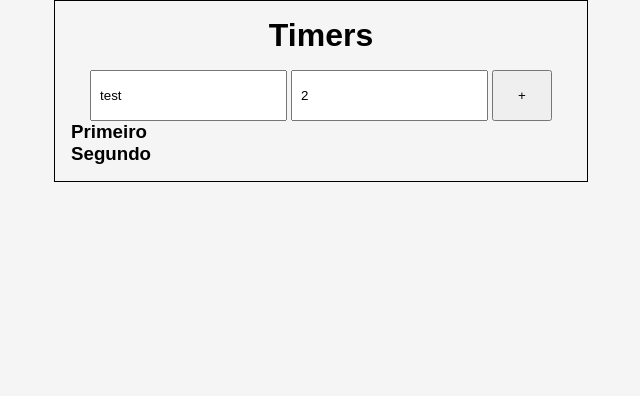
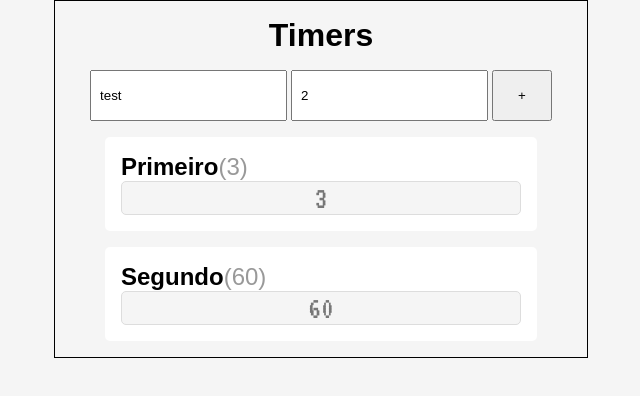
Before and after one commit to matiasarenhard/custom-timers, a React (Create React App) app: page / in a window 1280 px wide. Shown: the top 396 px of the page, without its empty margins (319-959 px from the left). Built offline with nearby package versions, Linux system fonts and the light colour scheme.

Commit message:
add new font

```diff
--- a/public/index.html
+++ b/public/index.html
@@ -9,6 +9,8 @@
       content="Web site created using create-react-app"
     />
     <title>Custom Timers</title>
+    <link rel="preconnect" href="https://fonts.gstatic.com" crossorigin>
+    <link href="https://fonts.googleapis.com/css2?family=VT323&display=swap" rel="stylesheet">
   </head>
   <body>
     <noscript>You need to enable JavaScript to run this app.</noscript>
--- a/src/App.js
+++ b/src/App.js
@@ -1,4 +1,5 @@
 import TimerForm from "./components/TimerForm";
+import Timer from "./components/Timer";
 import styles from "./App.module.css";
 import { useState } from "react";
 
@@ -15,7 +16,7 @@ function App() {
 
       <div className={styles.timers}>
         {timers.map((timer) => (
-          <h3 key={timer.id}>{timer.name}</h3>
+          <Timer key={timer.id} {...timer}/>
         ))}
 
       </div>
--- a/src/App.module.css
+++ b/src/App.module.css
@@ -10,4 +10,9 @@
 }
 
 .timers {
+  margin-top: 1rem;
+  display: flex;
+  flex-direction: column;
+  gap: 1rem;
+  align-items: center;
 }
--- /dev/null
+++ b/src/components/Timer/Timer.module.css
@@ -0,0 +1,32 @@
+.timer {
+  width: 80%;
+  padding: 1rem;
+  background-color: white;
+  box-shadow: 2px;
+  border-radius: 5px;
+}
+
+.header {
+}
+
+.initialDuration {
+  font-weight: 100;
+  color: #999;
+}
+
+.details {
+  margin-top: 0.5;
+}
+
+.timeLeft {
+  background-color: #f5f5f5;
+  border: 1px solid #ddd;
+  border-radius: 5px;
+  text-align: center;
+}
+
+.timeLeft span {
+  font-family: "VT323", monospace;
+  font-size: 2rem;
+  color: #777;
+}
--- /dev/null
+++ b/src/components/Timer/index.js
@@ -0,0 +1,25 @@
+import styles from "./Timer.module.css";
+import { useState } from "react";
+
+const Timer = ({ name, duration }) => {
+    const [timeLeft, setTimeLeft] = useState(duration);
+    return (
+        <section className={styles.timer}>
+            <header className={styles.header}>
+                <h2>
+                    {name}
+                    <span className={styles.initialDuration}>({duration})</span>
+                </h2>
+            </header>
+
+            <div className={styles.details}>
+                <div className={styles.timeLeft}>
+                    <span>{timeLeft}</span>
+                </div>
+            </div>
+
+        </section>
+    );
+ };
+
+export default Timer;
```
